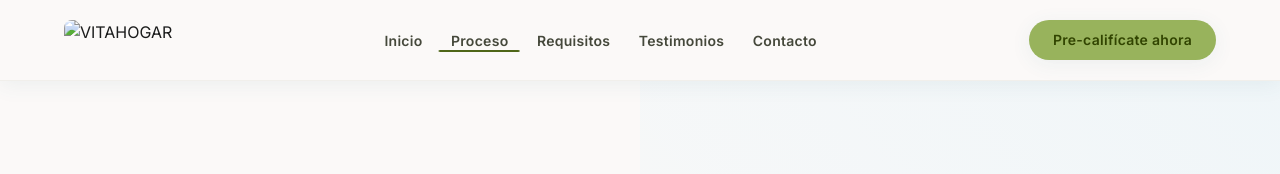
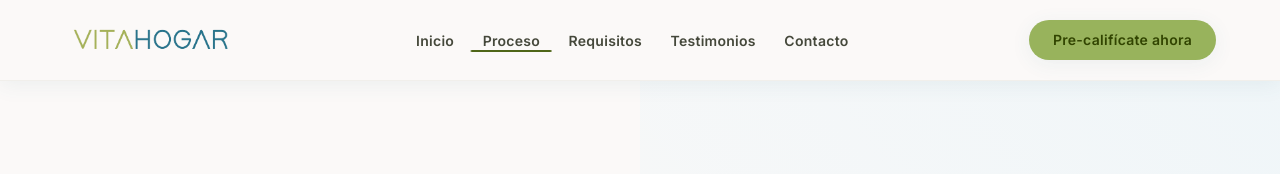
Before and after one commit to specialbriefcase-hub/LP-VITAHOGAR, a website: page Index.html in a window 1280 px wide. Shown: the top 174 px of the page. Drawn offline with nearby package versions, Linux system fonts and the light colour scheme.

Commit message:
Added logos
Added logos for the TopNavBar and footer

```diff
--- a/Index.html
+++ b/Index.html
@@ -284,7 +284,7 @@
        class="bg-surface/90 backdrop-blur-md sticky top-0 z-50 shadow-elev-1 border-b border-outline-variant/20">
     <div class="flex justify-between items-center w-full px-margin-mobile md:px-margin-desktop max-w-7xl mx-auto h-20">
       <a class="flex items-center gap-3" href="#" aria-label="VITAHOGAR - Inicio">
-        <img alt="VITAHOGAR" src="/brand_assets/Logo_Letras_VH-removebg-preview.png"
+        <img alt="VITAHOGAR" src="/brand_assets/Logo_Letras_VH-removebg-preview copy.png"
              class="h-9 md:h-10 w-auto object-contain rounded-lg" />
       </a>
 
@@ -390,7 +390,7 @@
         <div class="relative w-full h-[360px] md:h-[500px] rounded-2xl overflow-hidden shadow-elev-2">
           <img class="object-cover w-full h-full"
                alt="Imagen de una pareja pintando su casa, representando la mejora de su hogar con el crédito Mejoravit"
-               src="/brand_assets/imagen_hero.png" />
+               src="/brand_assets/Hero_image.png" />
         </div>
       </div>
       <!-- Decorative background blob -->
@@ -856,7 +856,7 @@
   <footer class="bg-surface-container-lowest w-full py-xl border-t border-outline-variant/30">
     <div class="grid grid-cols-1 md:grid-cols-12 gap-gutter px-margin-mobile md:px-margin-desktop max-w-7xl mx-auto">
       <div class="md:col-span-12 flex flex-col md:flex-row justify-between items-center gap-md mb-md border-b border-outline-variant/20 pb-md">
-        <img alt="VITAHOGAR" src="/brand_assets/Logo_Letras_VH-removebg-preview.png"
+        <img alt="VITAHOGAR" src="/brand_assets/Logo_Letras_VH-removebg-preview copy.png"
              class="h-9 md:h-10 w-auto object-contain" />
         <nav aria-label="Enlaces legales" class="flex flex-wrap justify-center gap-md">
           <div class="font-caption text-caption text-on-surface-variant">
```
Also changed, not shown: brand_assets/Logo_Letras_VH-removebg-preview copy.png (added).
